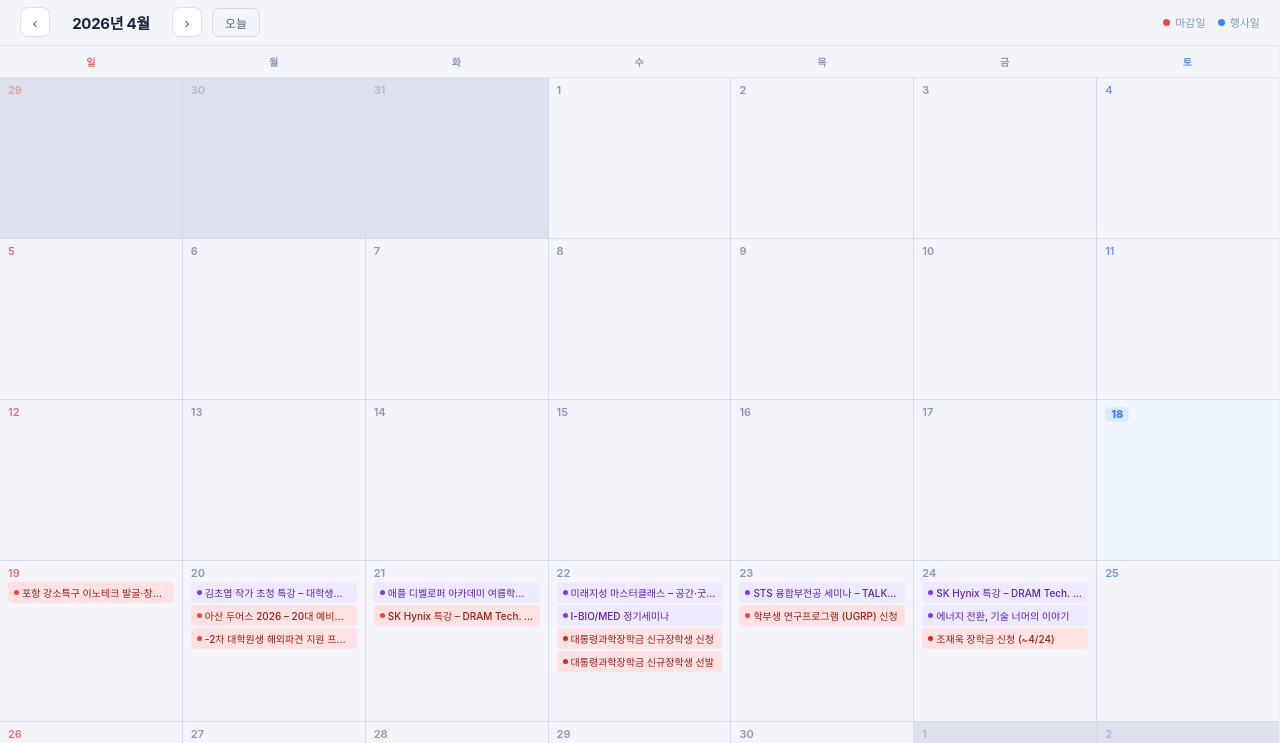
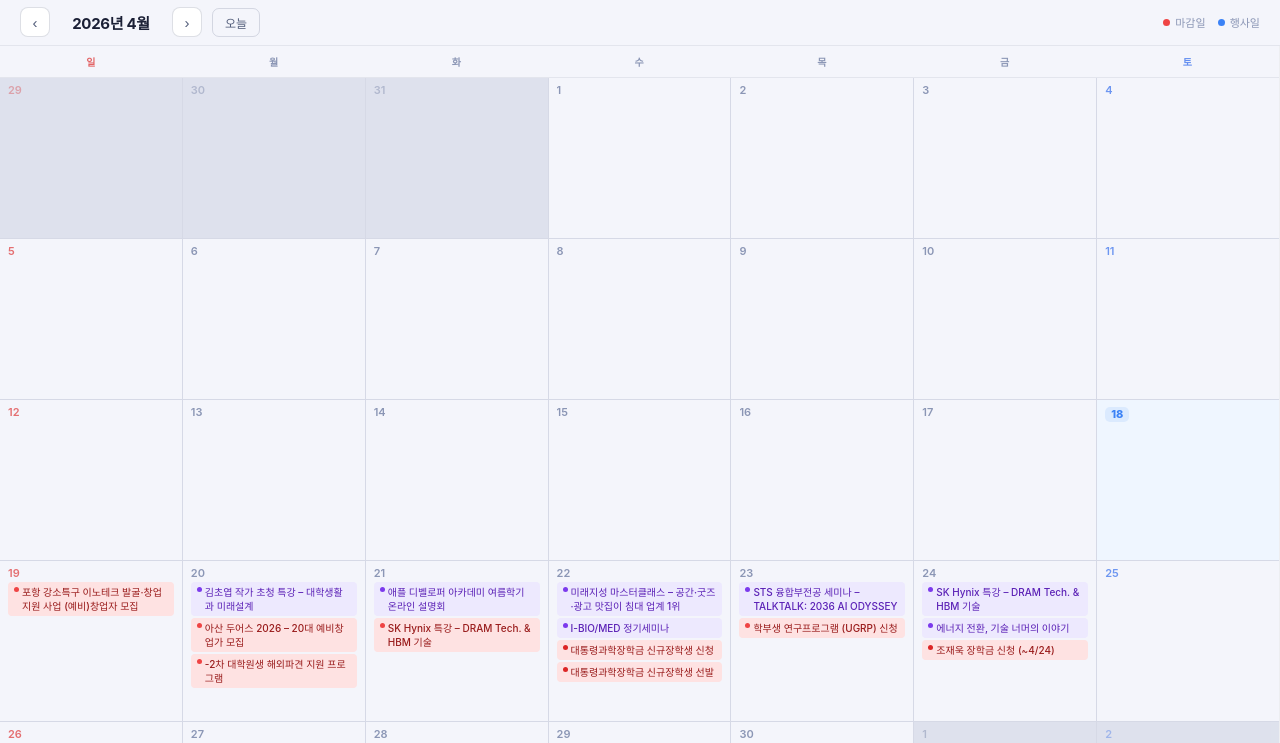
Before and after one commit to kimking73/postech-dashboard, a plain HTML site: page calendar.html in a window 1280 px wide. Shown: the part 57-800 px from the top of the page. Drawn offline with Linux system fonts and the light colour scheme; no server answers; a web font is replaced by a local one.

Commit message:
Allow chip text up to 2 lines

```diff
--- a/calendar.html
+++ b/calendar.html
@@ -237,15 +237,17 @@
     font-size: 10px; font-weight: 500; padding: 3px 6px; border-radius: 4px;
     cursor: pointer; overflow: hidden;
     transition: filter 0.1s; flex-shrink: 0;
-    display: flex; align-items: center; gap: 3px;
-    white-space: nowrap;
+    display: flex; align-items: flex-start; gap: 3px;
+    line-height: 1.4;
   }
   .chip:hover { filter: brightness(0.93); }
-  .chip .chip-dot { width: 5px; height: 5px; border-radius: 50%; flex-shrink: 0; }
+  .chip .chip-dot { width: 5px; height: 5px; border-radius: 50%; flex-shrink: 0; margin-top: 2px; }
   .chip-text {
+    display: -webkit-box;
+    -webkit-line-clamp: 2;
+    -webkit-box-orient: vertical;
     overflow: hidden;
-    text-overflow: ellipsis;
-    white-space: nowrap;
+    word-break: break-word;
   }
 
   /* Deadline chip — always red-tinted */
```
